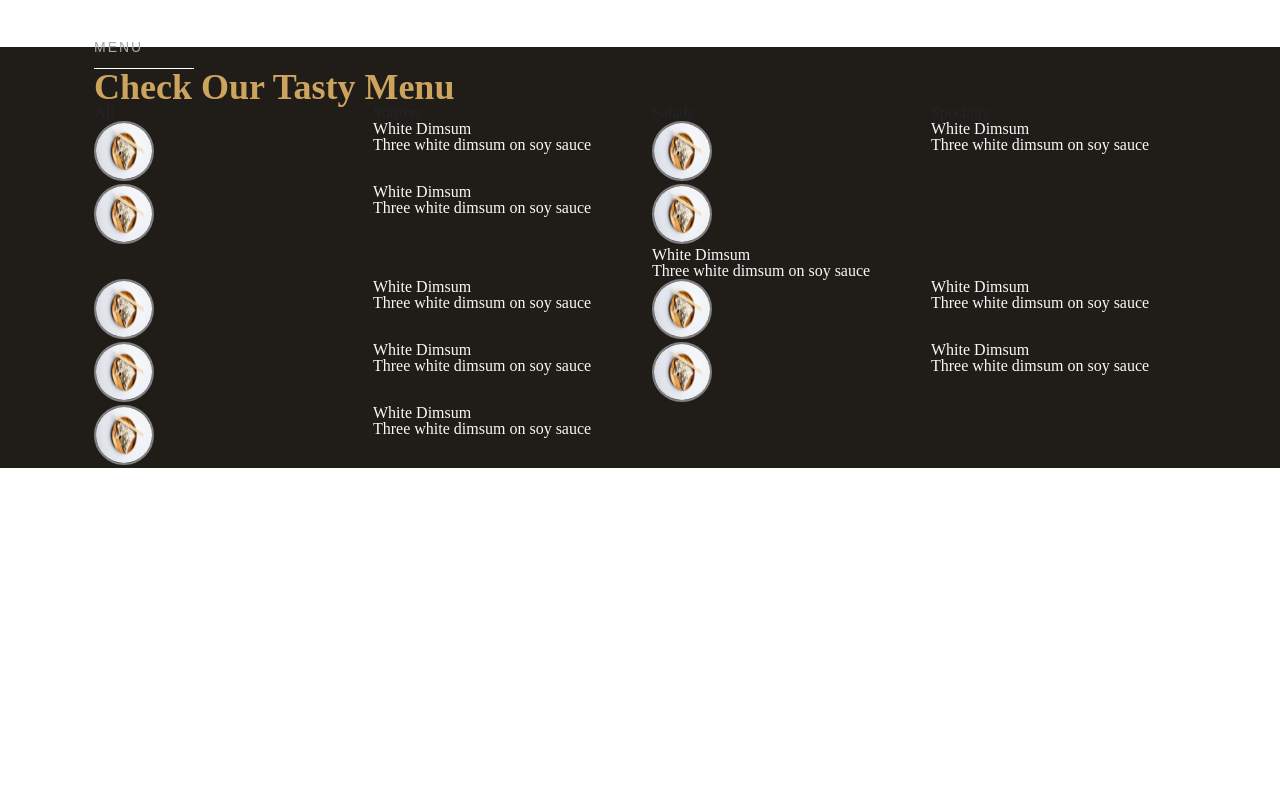
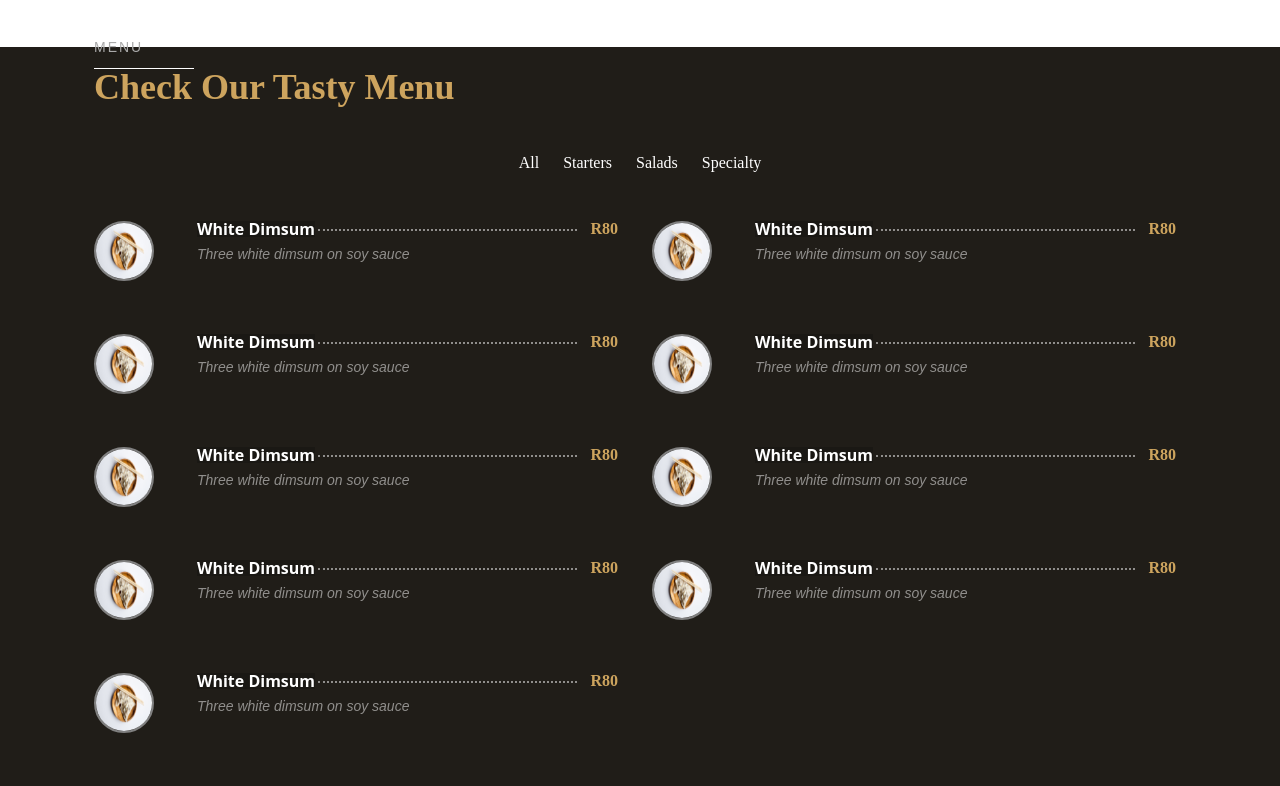
Before and after one commit to Xhanticode/Restaurant, a plain HTML site: page index.html in a window 1280 px wide. Shown: the part 1697-2483 px from the top of the page. Before the commit the page ends 2165 px from the top, so only its background shows below. Drawn offline with nearby package versions, Linux system fonts and the light colour scheme.

Commit message:
second push

```diff
--- a/index.html
+++ b/index.html
@@ -162,12 +162,12 @@
         </div>
       </div>
     </section>
-    <section id="menu"><div class="container" id="menu">
+    <section class="menu"><div class="container" id="menu">
       <div class="container">
         <h5 class="section-title">Menu</h5>
         <span class="line"></span>
         <h2 class="section-subtitle">Check Our Tasty Menu</h2>
-        <div class="row justify-content-center">
+        <div class="row justify-content-center menu-groups">
           <div class="col-sm-3">All</div>
         <div class="col-sm-3">Starters</div>
         <div class="col-sm-3">Salads</div>
@@ -175,83 +175,82 @@
       </div>
         <div class="row text-light">
           <div class="col-sm-6">
-          <div class="row">
-            <div class="col-sm-6 menu-item"><img src="./Images/White Dimsum.jpg" alt="White Dimsum"></div>
-            <div class="col-sm-6">
-              <h5>White Dimsum</h5>
+          <div class="row menu-content">
+            <div class="col-sm-2 menu-item"><img src="./Images/White Dimsum.jpg" alt="White Dimsum"></div>
+            <div class="col-sm menu-text">
+              <div class="item-price"><h5>White Dimsum</h5><span class="dotted-line"></span><span class="price">R80</span></div>
                 <p>Three white dimsum on soy sauce</p>
             </div>
           </div>
           </div>
           <div class="col-sm-6">
-          <div class="row">
-            <div class="col-sm-6 menu-item"><img src="./Images/White Dimsum.jpg" alt="White Dimsum"></div>
-            <div class="col-sm-6">
-              <h5>White Dimsum</h5>
+          <div class="row menu-content">
+            <div class="col-sm-2 menu-item"><img src="./Images/White Dimsum.jpg" alt="White Dimsum"></div>
+            <div class="col-sm menu-text">
+              <div class="item-price"><h5>White Dimsum</h5><span class="dotted-line"></span><span class="price">R80</span></div>
                 <p>Three white dimsum on soy sauce</p>
             </div>
           </div>
           </div>
           <div class="col-sm-6">
-          <div class="row">
-            <div class="col-sm-6 menu-item"><img src="./Images/White Dimsum.jpg" alt="White Dimsum"></div>
-            <div class="col-sm-6">
-              <h5>White Dimsum</h5>
+          <div class="row menu-content">
+            <div class="col-sm-2 menu-item"><img src="./Images/White Dimsum.jpg" alt="White Dimsum"></div>
+            <div class="col-sm menu-text">
+              <div class="item-price"><h5>White Dimsum</h5><span class="dotted-line"></span><span class="price">R80</span></div>
                 <p>Three white dimsum on soy sauce</p>
             </div>
           </div>
           </div>
           <div class="col-sm-6">
-          <div class="row">
-            <div class="col-sm-6">
-              <div class="col-sm-6 menu-item"><img src="./Images/White Dimsum.jpg" alt="White Dimsum"></div>
-
-              <h5>White Dimsum</h5>
+          <div class="row menu-content">
+            <div class="col-sm-2 menu-item"><img src="./Images/White Dimsum.jpg" alt="White Dimsum"></div>
+            <div class="col-sm menu-text">
+              <div class="item-price"><h5>White Dimsum</h5><span class="dotted-line"></span><span class="price">R80</span></div>
                 <p>Three white dimsum on soy sauce</p>
             </div>
           </div>
           </div>
           <div class="col-sm-6">
-          <div class="row">
-            <div class="col-sm-6 menu-item"><img src="./Images/White Dimsum.jpg" alt="White Dimsum"></div>
-            <div class="col-sm-6">
-              <h5>White Dimsum</h5>
+          <div class="row menu-content">
+            <div class="col-sm-2 menu-item"><img src="./Images/White Dimsum.jpg" alt="White Dimsum"></div>
+            <div class="col-sm menu-text">
+              <div class="item-price"><h5>White Dimsum</h5><span class="dotted-line"></span><span class="price">R80</span></div>
                 <p>Three white dimsum on soy sauce</p>
             </div>
           </div>
           </div>
           <div class="col-sm-6">
-          <div class="row">
-            <div class="col-sm-6 menu-item"><img src="./Images/White Dimsum.jpg" alt="White Dimsum"></div>
-            <div class="col-sm-6">
-              <h5>White Dimsum</h5>
+          <div class="row menu-content">
+            <div class="col-sm-2 menu-item"><img src="./Images/White Dimsum.jpg" alt="White Dimsum"></div>
+            <div class="col-sm menu-text">
+              <div class="item-price"><h5>White Dimsum</h5><span class="dotted-line"></span><span class="price">R80</span></div>
                 <p>Three white dimsum on soy sauce</p>
             </div>
           </div>
           </div>
           <div class="col-sm-6">
-          <div class="row">
-            <div class="col-sm-6 menu-item"><img src="./Images/White Dimsum.jpg" alt="White Dimsum"></div>
-            <div class="col-sm-6">
-              <h5>White Dimsum</h5>
+          <div class="row menu-content">
+            <div class="col-sm-2 menu-item"><img src="./Images/White Dimsum.jpg" alt="White Dimsum"></div>
+            <div class="col-sm menu-text">
+              <div class="item-price"><h5>White Dimsum</h5><span class="dotted-line"></span><span class="price">R80</span></div>
                 <p>Three white dimsum on soy sauce</p>
             </div>
           </div>
           </div>
           <div class="col-sm-6">
-          <div class="row">
-            <div class="col-sm-6 menu-item"><img src="./Images/White Dimsum.jpg" alt="White Dimsum"></div>
-            <div class="col-sm-6">
-              <h5>White Dimsum</h5>
+          <div class="row menu-content">
+            <div class="col-sm-2 menu-item"><img src="./Images/White Dimsum.jpg" alt="White Dimsum"></div>
+            <div class="col-sm menu-text">
+              <div class="item-price"><h5>White Dimsum</h5><span class="dotted-line"></span><span class="price">R80</span></div>
                 <p>Three white dimsum on soy sauce</p>
             </div>
           </div>
           </div>
           <div class="col-sm-6">
-          <div class="row">
-            <div class="col-sm-6 menu-item"><img src="./Images/White Dimsum.jpg" alt="White Dimsum"></div>
-            <div class="col-sm-6">
-              <h5>White Dimsum</h5>
+          <div class="row menu-content">
+            <div class="col-sm-2 menu-item"><img src="./Images/White Dimsum.jpg" alt="White Dimsum"></div>
+            <div class="col-sm menu-text">
+              <div class="item-price"><h5>White Dimsum</h5><span class="dotted-line"></span><span class="price">R80</span></div>
                 <p>Three white dimsum on soy sauce</p>
             </div>
           </div>
--- a/style.css
+++ b/style.css
@@ -218,8 +218,22 @@ table {
   font-family: "Playfair Display", serif;
   color: #cda45e;
 }
+.menu,
 #menu {
   background-color: #201d18;
+}
+.menu-groups div {
+  cursor: pointer;
+    display: inline-block;
+    font-size: 16px;
+    font-weight: 500;
+    line-height: 1;
+    color: #fff;
+    margin: 50px 0px;
+    transition: all ease-in-out 0.3s;
+    border-radius: 50px;
+    font-family: "Playfair Display", serif;
+    width: fit-content;
 }
 .menu-item img {
   width: 60px;
@@ -227,3 +241,42 @@ table {
   border: solid grey 2px;
   border-radius: 50%;
 }
+.menu-content {
+  justify-content: flex-start;
+  margin-bottom: 50px;
+}
+.menu-text h5 {
+  background: #1a1814;
+  position: relative;
+  z-index: 3;
+  font-family: "Open Sans", sans-serif;
+  font-weight: 700;
+  color: white;
+  transition: 0.3s;
+  margin-bottom: 10px;
+}
+.menu-text p {
+    font-style: italic;
+    font-size: 14px;
+    font-family: "Poppins", sans-serif;
+    color: rgba(255, 255, 255, 0.5);
+    padding-left: 10px;
+}
+.item-price {
+  display: flex;
+  justify-content: space-between;
+  padding-left: 10px;
+}
+.price {
+    z-index: 3;
+    padding: 0 10px;
+    font-weight: 600;
+    color: #cda45e;
+}
+.dotted-line {
+  border-bottom: dotted 2px;
+  color: rgba(255, 255, 255, 0.5);
+  width: 60%;
+  height: 10px;
+  padding-inline: 20px;
+}
```
Lines whose indentation alone changed are shown as unchanged.
